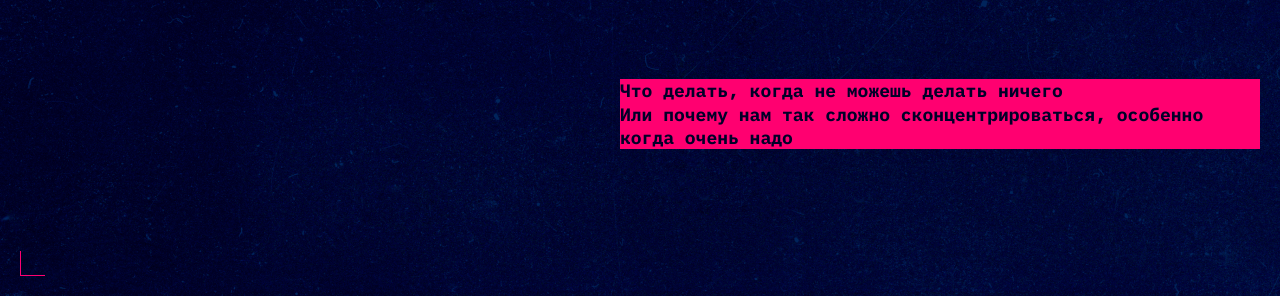
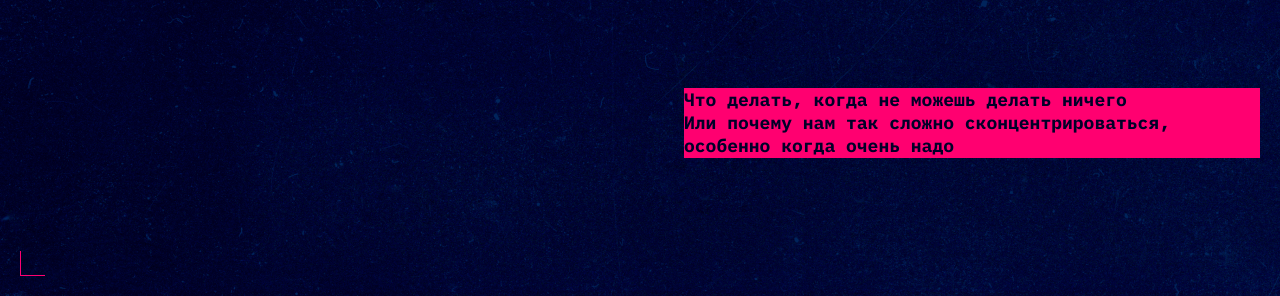
Before and after one commit to sashaprovorova/slozhno-sosredotochitsya, a plain HTML site: page index.html in a window 1280 px wide. Shown: the part 504-800 px from the top of the page. Drawn offline with Linux system fonts and the light colour scheme.

Commit message:
fixing the layout pt2

```diff
--- a/styles/style.css
+++ b/styles/style.css
@@ -226,9 +226,8 @@
   }
 
   .header__text {
-    /* align-self: start; */
     margin-inline: 20px;
-    max-inline-size: 50%;
+    max-inline-size: 45%;
   }
 
   .fancy__title {
@@ -303,7 +302,7 @@
 @media (width>=1000px) {
 
   .header {
-    padding: 10px 0 60px;
+    padding: 10px 0 50px;
   }
 
   .header__theme-menu {
```
